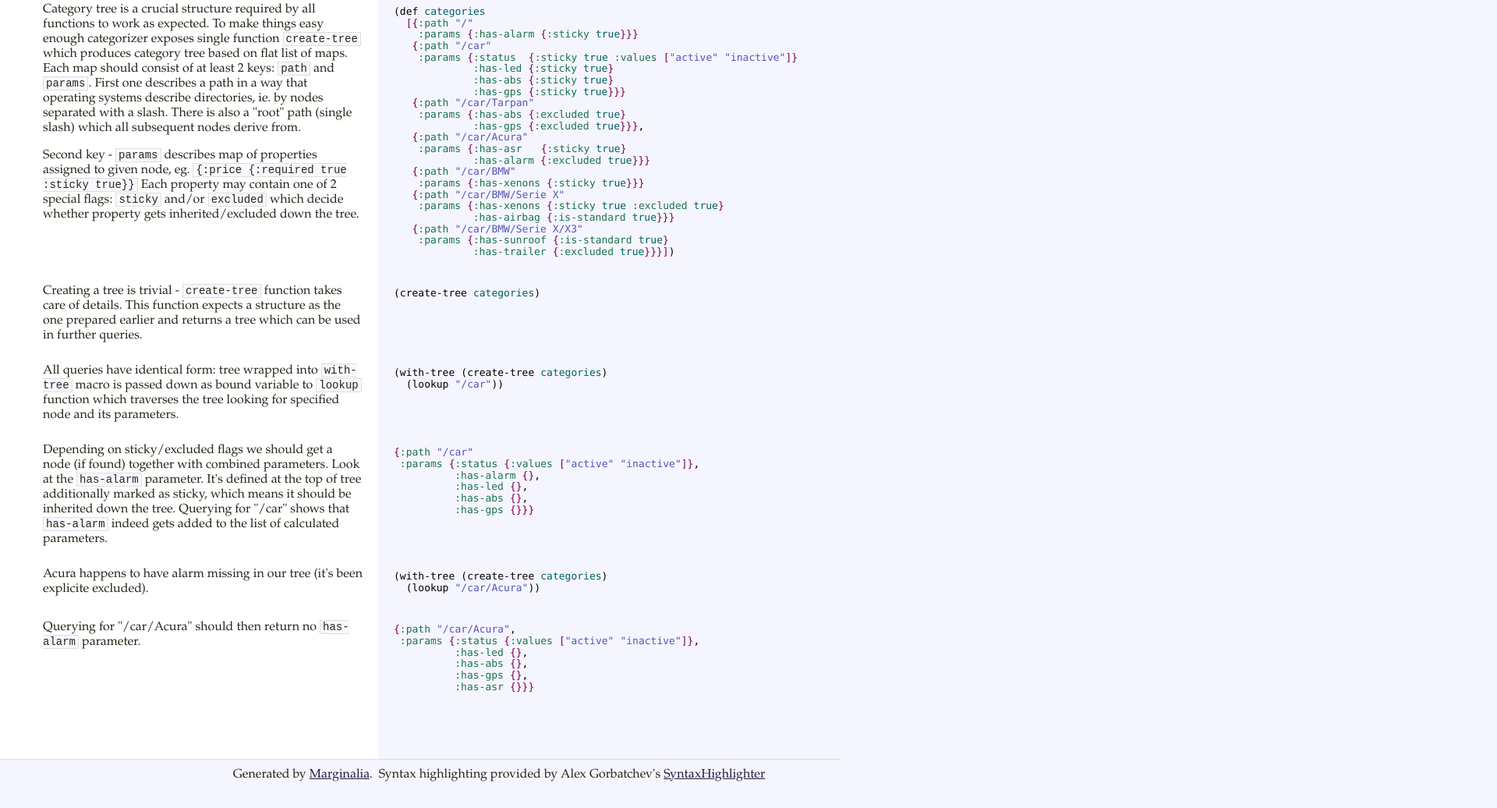
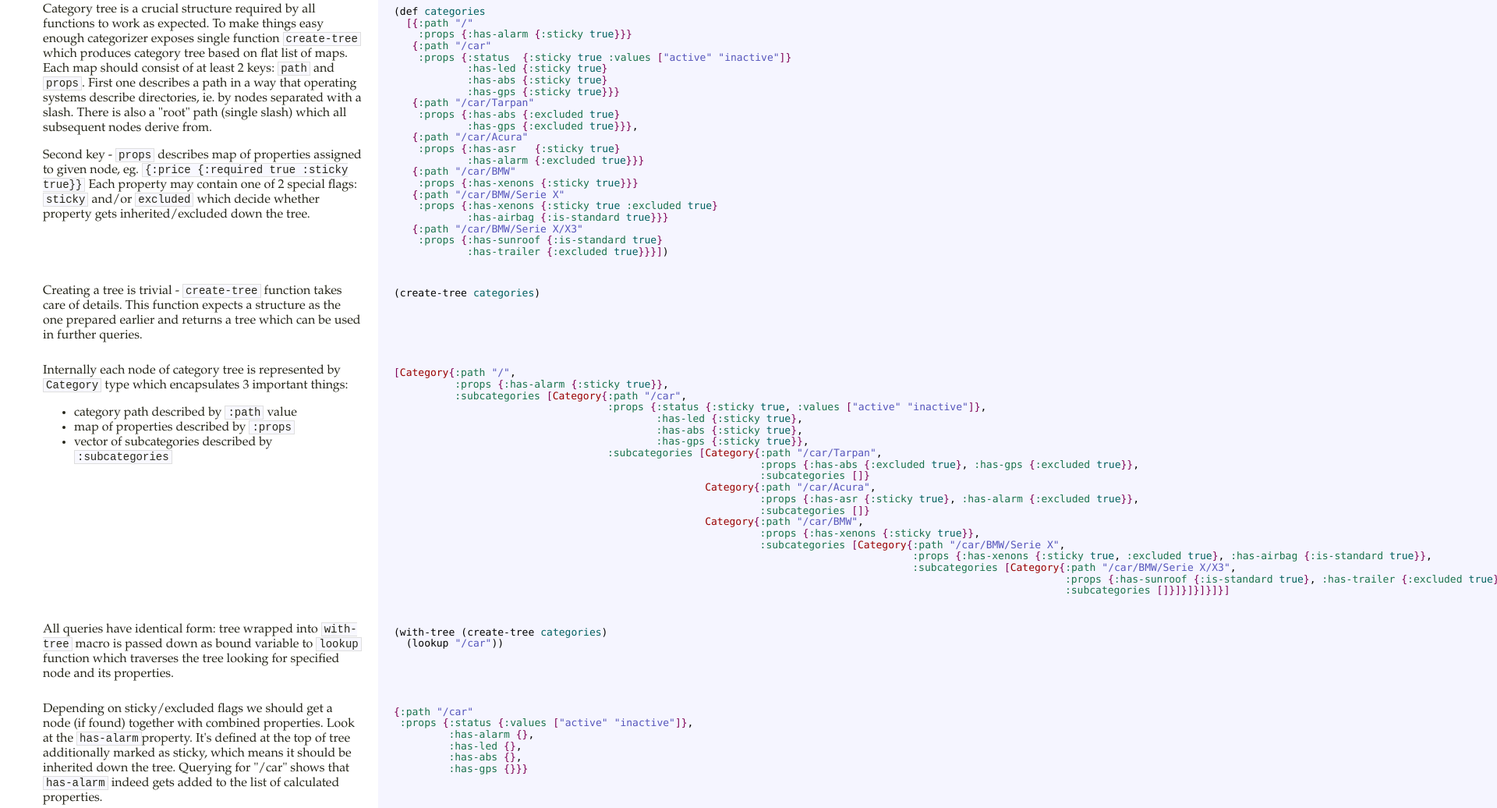
Before and after one commit to mbuczko/clj-categorizer, a plain HTML site: page docs/literate.html in a window 1280 px wide. Shown: the part 338-1374 px from the top of the page at 78% size, 1920 px wide, since content can reach past the window. Before the commit the page ends 1341 px from the top, so only its background shows below. Drawn offline with Linux system fonts and the light colour scheme.

Commit message:
documentation updated

```diff
--- a/docs/literate.html
+++ b/docs/literate.html
@@ -2872,56 +2872,95 @@ net.brehaut.ClojureTools = (function (SH) {
    [mbuczko.category.tree]))</pre></td></tr><tr><td class="docs"><p>Category tree is a crucial structure required by all functions to work as expected.
 To make things easy enough categorizer exposes single function <code>create-tree</code> which
 produces category tree based on flat list of maps. Each map should consist of at least 2
-keys: <code>path</code> and <code>params</code>. First one describes a path in a way that operating systems
+keys: <code>path</code> and <code>props</code>. First one describes a path in a way that operating systems
 describe directories, ie. by nodes separated with a slash. There is also a "root" path (single slash)
 which all subsequent nodes derive from.</p>
 
-<p>Second key - <code>params</code> describes map of properties assigned to given node, eg. <code>{:price {:required true :sticky true}}</code>
+<p>Second key - <code>props</code> describes map of properties assigned to given node, eg. <code>{:price {:required true :sticky true}}</code>
 Each property may contain one of 2 special flags: <code>sticky</code> and/or <code>excluded</code> which decide whether property gets inherited/excluded
 down the tree.</p>
 </td><td class="codes"><pre class="brush: clojure">(def categories
   [{:path &quot;/&quot;
-    :params {:has-alarm {:sticky true}}}
+    :props {:has-alarm {:sticky true}}}
    {:path &quot;/car&quot;
-    :params {:status  {:sticky true :values [&quot;active&quot; &quot;inactive&quot;]}
+    :props {:status  {:sticky true :values [&quot;active&quot; &quot;inactive&quot;]}
             :has-led {:sticky true}
             :has-abs {:sticky true}
             :has-gps {:sticky true}}}
    {:path &quot;/car/Tarpan&quot;
-    :params {:has-abs {:excluded true}
+    :props {:has-abs {:excluded true}
             :has-gps {:excluded true}}},
    {:path &quot;/car/Acura&quot;
-    :params {:has-asr   {:sticky true}
+    :props {:has-asr   {:sticky true}
             :has-alarm {:excluded true}}}
    {:path &quot;/car/BMW&quot;
-    :params {:has-xenons {:sticky true}}}
+    :props {:has-xenons {:sticky true}}}
    {:path &quot;/car/BMW/Serie X&quot;
-    :params {:has-xenons {:sticky true :excluded true}
+    :props {:has-xenons {:sticky true :excluded true}
             :has-airbag {:is-standard true}}}
    {:path &quot;/car/BMW/Serie X/X3&quot;
-    :params {:has-sunroof {:is-standard true}
+    :props {:has-sunroof {:is-standard true}
             :has-trailer {:excluded true}}}])</pre></td></tr><tr><td class="docs"><p>Creating a tree is trivial - <code>create-tree</code> function takes care of details. This function expects
 a structure as the one prepared earlier and returns a tree which can be used in further queries.</p>
-</td><td class="codes"><pre class="brush: clojure">(create-tree categories)</pre></td></tr><tr><td class="docs"><p>All queries have identical form: tree wrapped into <code>with-tree</code> macro is passed down as bound variable
-to <code>lookup</code> function which traverses the tree looking for specified node and its parameters.</p>
+</td><td class="codes"><pre class="brush: clojure">(create-tree categories)</pre></td></tr><tr><td class="docs"><p>Internally each node of category tree is represented by <code>Category</code> type which encapsulates 3 important things:</p>
+
+<ul>
+<li>category path described by <code>:path</code> value</li>
+<li>map of properties described by <code>:props</code></li>
+<li>vector of subcategories described by <code>:subcategories</code></li>
+</ul>
+</td><td class="codes"><pre class="brush: clojure">[Category{:path &quot;/&quot;,
+          :props {:has-alarm {:sticky true}},
+          :subcategories [Category{:path &quot;/car&quot;,
+                                   :props {:status {:sticky true, :values [&quot;active&quot; &quot;inactive&quot;]},
+                                           :has-led {:sticky true},
+                                           :has-abs {:sticky true},
+                                           :has-gps {:sticky true}},
+                                   :subcategories [Category{:path &quot;/car/Tarpan&quot;,
+                                                            :props {:has-abs {:excluded true}, :has-gps {:excluded true}},
+                                                            :subcategories []}
+                                                   Category{:path &quot;/car/Acura&quot;,
+                                                            :props {:has-asr {:sticky true}, :has-alarm {:excluded true}},
+                                                            :subcategories []}
+                                                   Category{:path &quot;/car/BMW&quot;,
+                                                            :props {:has-xenons {:sticky true}},
+                                                            :subcategories [Category{:path &quot;/car/BMW/Serie X&quot;,
+                                                                                     :props {:has-xenons {:sticky true, :excluded true}, :has-airbag {:is-standard true}},
+                                                                                     :subcategories [Category{:path &quot;/car/BMW/Serie X/X3&quot;,
+                                                                                                              :props {:has-sunroof {:is-standard true}, :has-trailer {:excluded true}},
+                                                                                                              :subcategories []}]}]}]}]}]</pre></td></tr><tr><td class="docs"><p>All queries have identical form: tree wrapped into <code>with-tree</code> macro is passed down as bound variable
+to <code>lookup</code> function which traverses the tree looking for specified node and its properties.</p>
 </td><td class="codes"><pre class="brush: clojure">(with-tree (create-tree categories)
-  (lookup &quot;/car&quot;))</pre></td></tr><tr><td class="docs"><p>Depending on sticky/excluded flags we should get a node (if found) together with combined parameters. Look at the <code>has-alarm</code> parameter. It's defined
+  (lookup &quot;/car&quot;))</pre></td></tr><tr><td class="docs"><p>Depending on sticky/excluded flags we should get a node (if found) together with combined properties. Look at the <code>has-alarm</code>property. It's defined
 at the top of tree additionally marked as sticky, which means it should be inherited down the tree. Querying for "/car" shows that <code>has-alarm</code> indeed
-gets added to the list of calculated parameters.</p>
+gets added to the list of calculated properties.</p>
 </td><td class="codes"><pre class="brush: clojure">{:path &quot;/car&quot;
- :params {:status {:values [&quot;active&quot; &quot;inactive&quot;]},
+ :props {:status {:values [&quot;active&quot; &quot;inactive&quot;]},
          :has-alarm {},
          :has-led {},
          :has-abs {},
          :has-gps {}}}</pre></td></tr><tr><td class="docs"><p>Acura happens to have alarm missing in our tree (it's been explicite excluded).</p>
 </td><td class="codes"><pre class="brush: clojure">(with-tree (create-tree categories)
-  (lookup &quot;/car/Acura&quot;))</pre></td></tr><tr><td class="docs"><p>Querying for "/car/Acura" should then return no <code>has-alarm</code> parameter.</p>
+  (lookup &quot;/car/Acura&quot;))</pre></td></tr><tr><td class="docs"><p>Querying for "/car/Acura" should then return no <code>has-alarm</code> property.</p>
 </td><td class="codes"><pre class="brush: clojure">{:path &quot;/car/Acura&quot;,
- :params {:status {:values [&quot;active&quot; &quot;inactive&quot;]},
+ :props {:status {:values [&quot;active&quot; &quot;inactive&quot;]},
          :has-led {},
          :has-abs {},
          :has-gps {},
-          :has-asr {}}}</pre></td></tr><tr><td class="spacer docs">&nbsp;</td><td class="codes" /></tr></table><div class="footer">Generated by <a href="https://github.com/gdeer81/marginalia">Marginalia</a>.&nbsp;&nbsp;Syntax highlighting provided by Alex Gorbatchev's <a href="http://alexgorbatchev.com/SyntaxHighlighter/">SyntaxHighlighter</a><div id="floating-toc"><ul><li class="floating-toc-li" id="floating-toc_categorizer.examples.tree">categorizer.examples.tree</li></ul></div></div><script type="text/javascript">SyntaxHighlighter.defaults['gutter'] = false;
+         :has-asr {}}}</pre></td></tr><tr><td class="docs"><p>Last but not least, there are also two other functions exposed which may become helpful when doing manipulation on tree:</p>
+</td><td class="codes"></td></tr><tr><td class="docs"><p><code>create-category</code> allows dynamically add new category to existing tree. It takes <code>Category</code> instance as parameter and returns in turn modified category tree.</p>
+</td><td class="codes"><pre class="brush: clojure">(with-tree (create-tree categories)
+  (create-category (Category. &quot;/car/Fiat/126p&quot; {:coolness 100} [])))</pre></td></tr><tr><td class="docs"><p><code>remove-at</code> removes category at given path with all its subcategories.</p>
+</td><td class="codes"><pre class="brush: clojure">(with-tree (create-tree categories)
+  (remove-at &quot;/car/Fiat&quot;))</pre></td></tr><tr><td class="docs"><p>Finally, to make tree persistent it's pretty enough to extend <code>Category</code> type with <code>Persistent</code> protocol and
+implement 2 functions: <code>store!</code> and <code>delete!</code>. In-memory implementation of trivial storage may look like this.</p>
+</td><td class="codes"><pre class="brush: clojure">(def storage (atom {}))
+(extend-type Category
+  Persistent
+  (store! [category]
+    (swap! storage assoc (category-&gt;key category) (:props category)))
+  (delete! [category]
+    (swap! storage dissoc (category-&gt;key category))))</pre></td></tr><tr><td class="spacer docs">&nbsp;</td><td class="codes" /></tr></table><div class="footer">Generated by <a href="https://github.com/gdeer81/marginalia">Marginalia</a>.&nbsp;&nbsp;Syntax highlighting provided by Alex Gorbatchev's <a href="http://alexgorbatchev.com/SyntaxHighlighter/">SyntaxHighlighter</a><div id="floating-toc"><ul><li class="floating-toc-li" id="floating-toc_categorizer.examples.tree">categorizer.examples.tree</li></ul></div></div><script type="text/javascript">SyntaxHighlighter.defaults['gutter'] = false;
 SyntaxHighlighter.all();
 
 // hackity hack
```
Also changed, not shown: 3 other files. Lines whose indentation alone changed are shown as unchanged.
